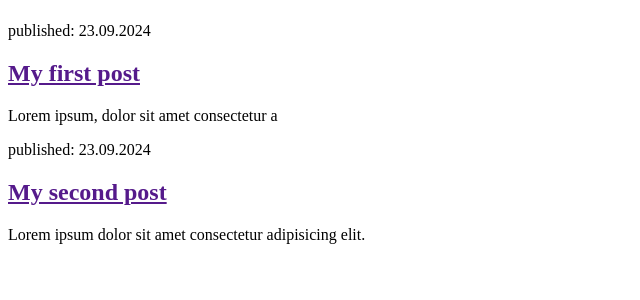
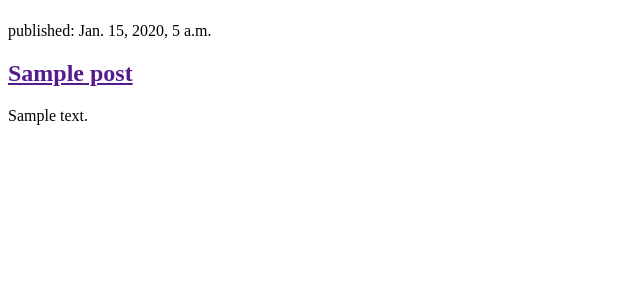
Before and after one commit to farazfayyazivytech/module5_django, a Django app: page / in a window 1280 px wide. Shown: the part 58-358 px from the top of the page, without its empty margins (0-640 px from the left). Run offline with Django 4.2, Linux system fonts and the light colour scheme; tables that the repository leaves empty hold one stand-in row (values such as "Sample post").

Commit message:
modified template - module 6

```diff
--- a/blog/templates/blog/post_list.html
+++ b/blog/templates/blog/post_list.html
@@ -14,29 +14,20 @@
         </h1>
     </header>
 
+    {% for post in posts %}
     <article>
-        <time>published: 23.09.2024</time>
+        <time>published: {{ post.published_date }}</time>
         <h2>
             <a  href="">
-                My first post
+                {{ post.title }}
             </a>
         </h2>
         <p>
-            Lorem ipsum, dolor sit amet consectetur a
+            {{ post.text|linebreaksbr}}
         </p>
     </article>
+    {% endfor %}
 
-    <article>
-        <time>published: 23.09.2024</time>
-        <h2>
-            <a href="">
-                My second post
-            </a>
-        </h2>
-        <p>
-            Lorem ipsum dolor sit amet consectetur adipisicing elit.
-        </p>
-    </article>
 
 </body>
 </html>
--- a/blog/views.py
+++ b/blog/views.py
@@ -1,5 +1,8 @@
 from django.shortcuts import render
+from django.utils import timezone
+from .models import Post
 
 # Create your views here.
 def post_list(request):
-    return render(request, 'blog/post_list.html', {})
+    posts = Post.objects.filter(published_date__lte=timezone.now()).order_by('published_date')
+    return render(request, 'blog/post_list.html', {'posts': posts})
```
